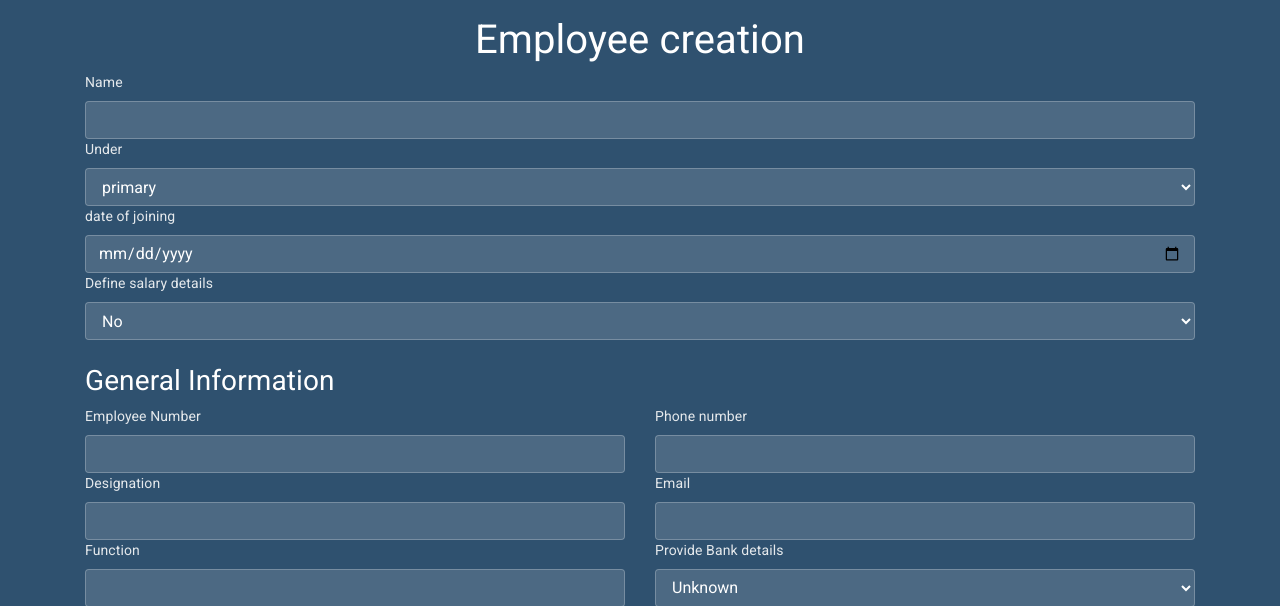
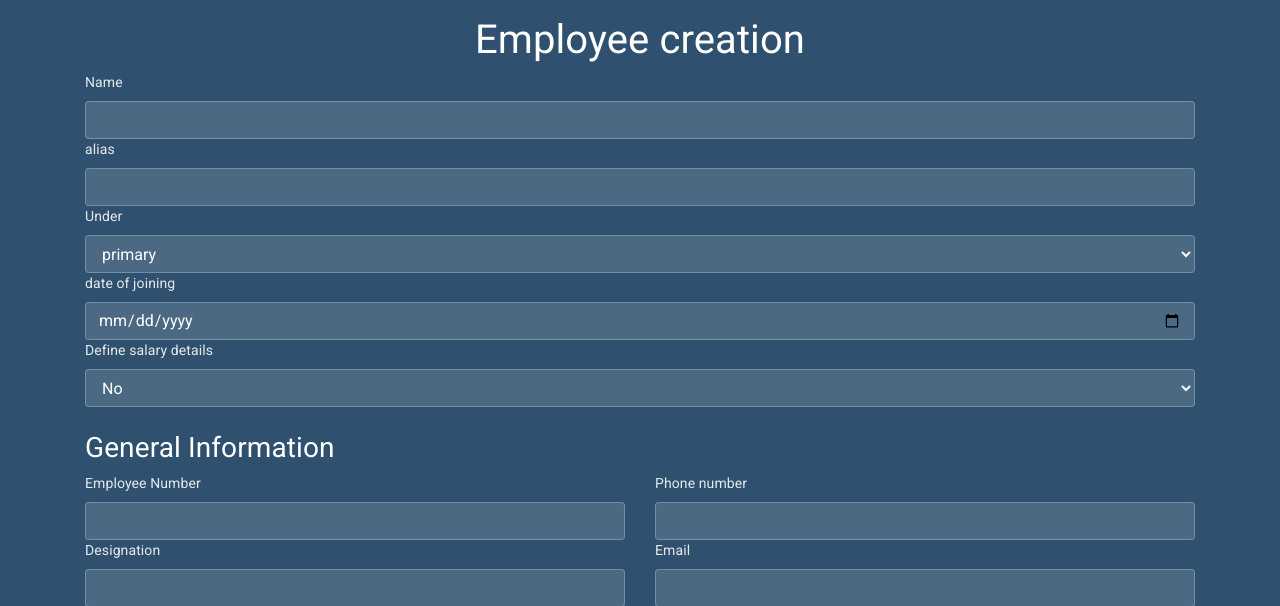
Before and after one commit to vishnu-c45/tally, a Django app: page /employee in a window 1280 px wide. Shown: the part 70-676 px from the top of the page. Run offline with Django 4.2, Linux system fonts and the light colour scheme; some libraries are stand-ins or nearby versions; some web fonts are replaced.

Commit message:
commit seven

```diff
--- a/tapp/templates/employe.html
+++ b/tapp/templates/employe.html
@@ -9,16 +9,19 @@
             <h1 class="text-center ">Employee creation</h1>
             <form>
 
-                <label class="form-label">Name</label>
-                <input type="text" class="form-control">
+                <label  class="form-label">Name</label>
+                <input name="name" type="text" class="form-control">
+
+                <label  class="form-label">alias</label>
+                <input name="alias" type="text" class="form-control">
                 <label class="form-label">Under</label>
-                <select class="form-control">
+                <select name="under" class="form-control">
                     <option>primary</option>
                 </select>
                 <label class="form-label">date of joining</label>
-                <input type="date" class="form-control">
+                <input name="join" type="date" class="form-control">
                 <label class="form-label">Define salary details</label>
-                <select class="form-control">
+                <select name="sal" class="form-control">
                     <option>No</option>
                     <option>Yes</option>
 
@@ -28,15 +31,15 @@
                     <div class="col">
 
                         <label class="form-label">Employee Number</label>
-                        <input type="text" class="form-control  w-100">
+                        <input name="empname" type="text" class="form-control  w-100">
                         <label class="form-label">Designation</label>
-                        <input type="text" class="form-control w-100">
+                        <input name="desig" type="text" class="form-control w-100">
                         <label class="form-label">Function</label>
-                        <input type="text" class="form-control w-100">
+                        <input name="fn" type="text" class="form-control w-100">
                         <label class="form-label">Location</label>
-                        <input type="text" class="form-control w-100">
+                        <input name="loc" type="text" class="form-control w-100">
                         <label class="form-label">Gender</label>
-                        <select class="form-control w-100">
+                        <select name="gen" class="form-control w-100">
                             <option>Unknown</option>
                             <option>Male</option>
                             <option>Female</option>
@@ -44,41 +47,41 @@
 
                         </select>
                         <label class="form-label">Date of birth</label>
-                        <input type="date" class="form-control w-100" >
+                        <input name="dob" type="date" class="form-control w-100" >
                         <label class="form-label">Blood Group</label>
-                        <input type="text" class="form-control w-100" >
+                        <input name="blood" type="text" class="form-control w-100" >
                         <label class="form-label">Father's/Mother's name</label>
-                        <input type="text" class="form-control w-100" >
+                        <input name="prnts" type="text" class="form-control w-100" >
                         <label class="form-label">Spouse's name</label>
-                        <input type="text" class="form-control w-100" >
+                        <input name="spouse" type="text" class="form-control w-100" >
                         <label class="form-label">Address</label>
-                        <textarea class="md-textarea form-control w-100"></textarea>
+                        <textarea name="adrs" class="md-textarea form-control w-100"></textarea>
                     </div>
 
                     <div class="col">
                         <label class="form-label" >Phone number</label>
-                        <input type="number" class="form-control  w-100" >
+                        <input name="phone" type="number" class="form-control  w-100" >
                         <label class="form-label ">Email</label>
-                        <input type="email" class="form-control w-100" >
+                        <input name="email" type="email" class="form-control w-100" >
                         <label class="form-labelb ">Provide Bank details</label>
-                        <select class="form-control w-100">
+                        <select name="bank" class="form-control w-100">
                             <option>Unknown</option>
                             <option>Yes</option>
                             <option>No</option>
                         </select>
                         <h3 class="text-center mt-3">Statutory Details</h3>
                         <label class="form-label ">Income Tax Number(PAN)</label>
-                        <input type="text" class="form-control mt-2 w-100" >
+                        <input name="taxno" type="text" class="form-control mt-2 w-100" >
                         <label class="form-label">Adhar No</label>
-                        <input type="number" class="form-control w-100" >
+                        <input name="aadhar" type="number" class="form-control w-100" >
                         <label class="form-label">Universal Acount Number(UAN)</label>
-                        <input type="number" class="form-control w-100" >
+                        <input name="uan" type="number" class="form-control w-100">
                         <label class="form-label">PF acount number</label>
-                        <input type="number" class="form-control w-100" >
+                        <input name="pfn" type="number" class="form-control w-100" >
                         <label class="form-label">PR acount number(PRAN)</label>
-                        <input type="text" class="form-control w-100" >
+                        <input name="pran" type="text" class="form-control w-100" >
                         <label class="form-label">ESI number</label>
-                        <input type="text" class="form-control w-100" >
+                        <input name="esin" type="text" class="form-control w-100" >
 
 
                     </div>
--- a/tapp/views.py
+++ b/tapp/views.py
@@ -1,4 +1,4 @@
-from re import A
+from .models import Employee
 from django.shortcuts import render
 
 # Create your views here.
@@ -40,3 +40,64 @@ def attendence(request):
 
 def payvoucher(request):
     return render(request,'payroll.html')
+
+def addemployee(request):
+    if request.method=='POST':
+
+        namee = request.POST['name']
+        aliass = request.POST['alias']
+        underr = request.POST['under']
+        join = request.POST['join']
+        sal = request.POST['sal']
+        empname = request.POST['empname']
+        desig = request.POST['desig']
+        fn = request.POST['fn']
+        loc = request.POST['loc']
+        gen = request.POST['gen']
+        dob = request.POST['dob']
+        bloodd = request.POST['blood']
+        prnts = request.POST['prnts']
+        spouse = request.POST['spouse']
+        adrs = request.POST['adrs']
+        phone = request.POST['phone']
+        email = request.POST['email']
+        taxno = request.POST['taxno']
+        aadhar = request.POST['aadhar']
+        uan = request.POST['uan']
+        pfn = request.POST['pfn']
+        pran = request.POST['pran']
+        esin = request.POST['esin']
+        bank = request.POST['bank']
+
+        std = Employee(
+
+            name =namee,
+            alias=aliass,
+            under=underr,
+            date_join=join,
+            defn_sal =sal,
+            emp_name = empname,
+            emp_desg=desig ,
+            fnctn = fn,
+            location =loc,
+            gender =gen,
+            dob =dob,
+            blood=bloodd,
+            parent_name =prnts,
+            spouse_name = spouse,
+            address = adrs,
+            number = phone,
+            email = email,
+            inc_tax_no = taxno,
+            aadhar_no = aadhar,
+            uan = uan,
+            pfn = pfn,
+            pran = pran,
+            esin = esin,
+            bankdtls = bank,
+
+
+        )
+
+        std.save()
+        return render(request,'load_create_employee.html')
```
Also changed, not shown: tally/settings.py (+6 -2 lines), tapp/models.py (+28 -0 lines), tapp/migrations/0001_initial.py (added).
